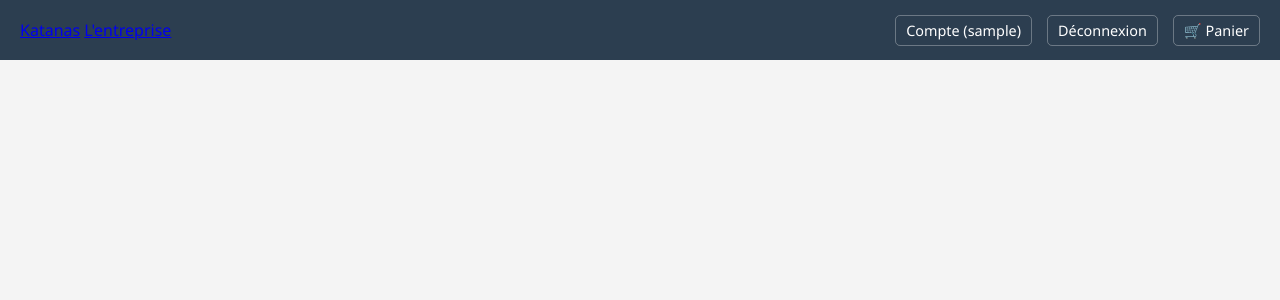
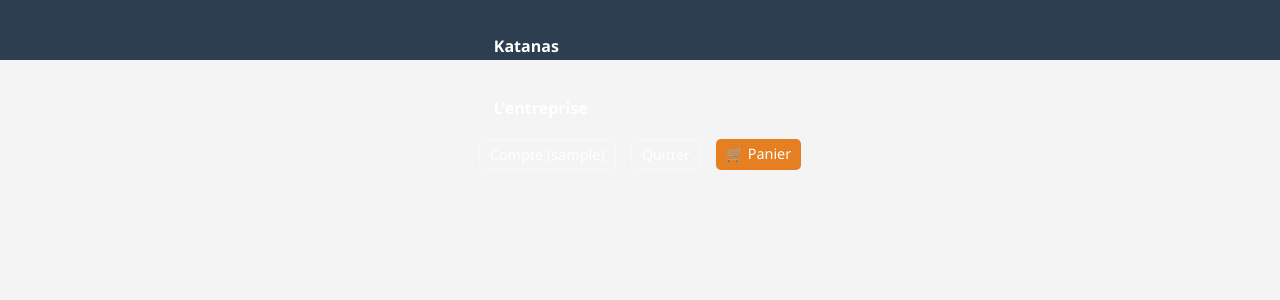
Before and after one commit to NicolasGaffe/Impact-Frame, a PHP site: page /index.php in a window 1280 px wide. Shown: the top 300 px of the page. Run offline with PHP 8.4, Linux system fonts and the light colour scheme; the visitor is signed in with stand-in values (Sample User, id 1).

Commit message:
Update index.php

```diff
--- a/index.php
+++ b/index.php
@@ -13,35 +13,42 @@ session_start();
 <body>
 
 <nav class="navbar">
-    <div class="nav-links">
-        <div class="dropdown">
-            <a href="Tableau.html" class="main-link">Tableaux</a>
-            <div class="dropdown-content">
-                <a href="Tableau_Manga.html">Par Manga</a>
-                <a href="Tableau_Nouveau.html">Nouveautés</a>
-            </div>
+    <div class="nav-container">
+        <div class="menu-left">
+            <div class="nav-item">
+                <a href="Tableau.html">Tableaux</a>
+                <ul class="dropdown">
+                    <li><a href="Tableau_Manga.html">Par Manga</a></li>
+                    <li><a href="Tableau_Nouveau.html">Nouveautés</a></li>
+                </ul>
             </div>
 
-        <div class="dropdown">
-            <a href="Figurine.html" class="main-link">Figurines</a>
-            <div class="dropdown-content">
-                <a href="Figurine_Manga.html">Par Manga</a>
-                <a href="Figurine_Nouveau.html">Nouveautés</a>
-            </div>
+            <div class="nav-item">
+                <a href="Figurine.html">Figurines</a>
+                <ul class="dropdown">
+                    <li><a href="Figurine_Manga.html">Par Manga</a></li>
+                    <li><a href="Figurine_Nouveau.html">Nouveautés</a></li>
+                </ul>
             </div>
 
-        <a href="Katana.html" class="main-link">Katanas</a>
-        <a href="Entreprise.html" class="main-link">L'entreprise</a>
+            <div class="nav-item">
+                <a href="Katana.html">Katanas</a>
+            </div>
+
+            <div class="nav-item">
+                <a href="Entreprise.html">L'entreprise</a>
+            </div>
         </div>
 
         <div class="nav-auth">
             <?php if (isset($_SESSION['pseudo'])): ?>
-            <a href="MonCompte.php" class="main-link">Compte (<?php echo htmlspecialchars($_SESSION['pseudo']); ?>)</a>
-            <a href="logout.php" class="logout-link">Déconnexion</a>
+                <a href="MonCompte.php">Compte (<?php echo htmlspecialchars($_SESSION['pseudo']); ?>)</a>
+                <a href="logout.php" class="logout">Quitter</a>
             <?php else: ?>
-            <a href="Login.html" class="main-link">Connexion</a>
+                <a href="Login.html">Connexion</a>
             <?php endif; ?>
-        <a href="Panier.html" class="cart-btn">🛒 Panier</a>
+            <a href="Panier.html" class="cart">🛒 Panier</a>
+        </div>
     </div>
 </nav>
 
```
Lines whose indentation alone changed are shown as unchanged.
